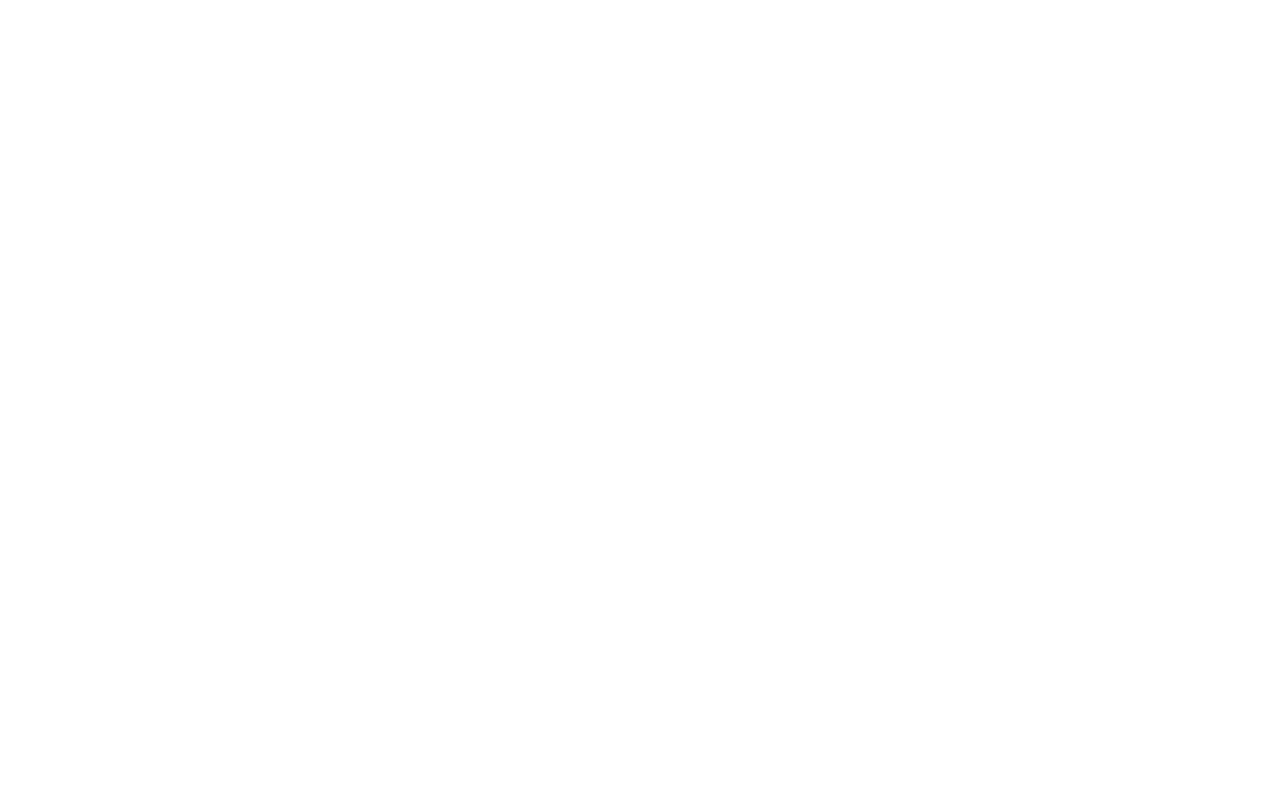
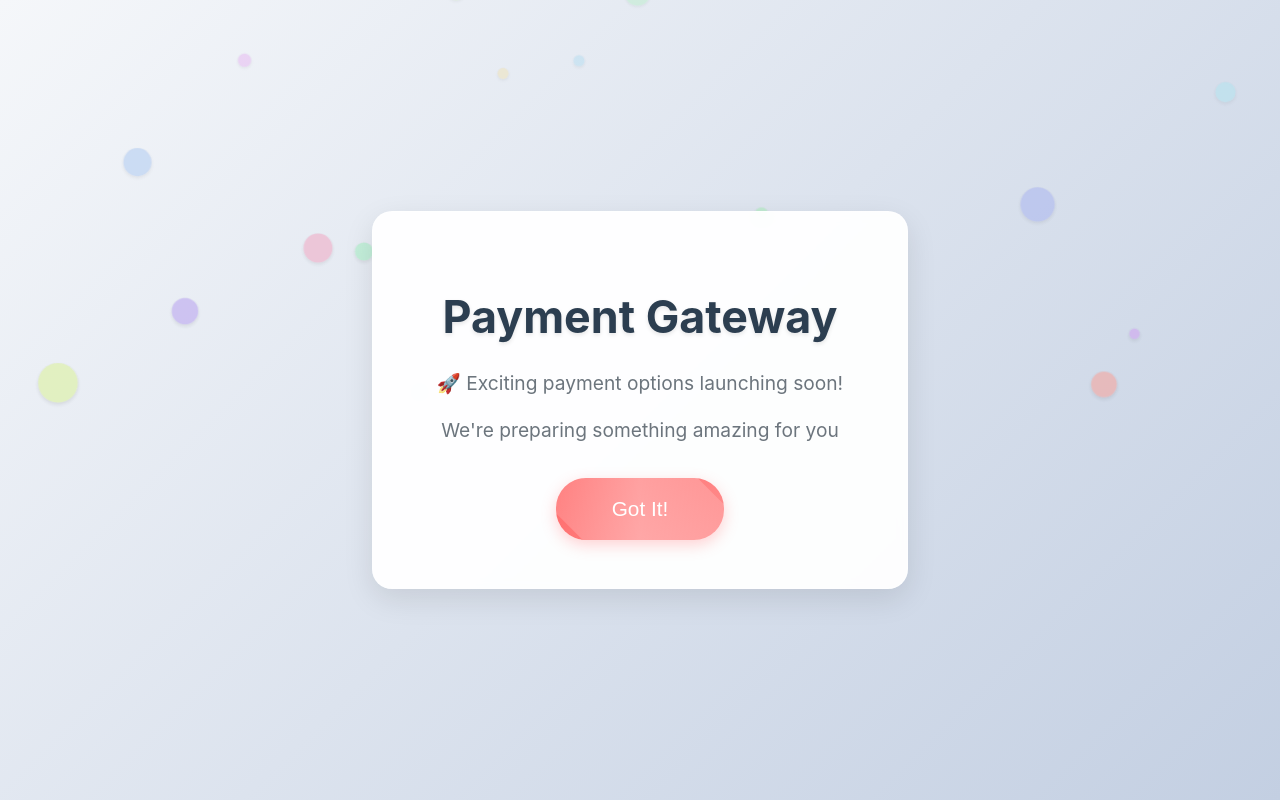
Before and after one commit to karthikdokiparthi/Online_food_ordering_application_Frontend, a React (Create React App) app: page /order-confirmation in a window 1280 px wide. Before the commit this address had no page. Built offline with nearby package versions, Linux system fonts and the light colour scheme; sample sign-in values are in the browser's storage.

Commit message:
feat: Add animated Payment page with bubble effect and navigation

```diff
--- a/src/App.js
+++ b/src/App.js
@@ -11,6 +11,7 @@
 import UserAddress from './features/users/UserAddress';
 import UserProfile from './features/users/UserProfile';
 import PlaceOrder from './features/Cart/PlaceOrder';
+import Payment from './features/Cart/Payment';
 
 // Private Route Component
 const PrivateRoute = ({ children }) => {
@@ -57,6 +58,11 @@
               <PlaceOrder />
             </PrivateRoute>
           } />
+          <Route path='/order-confirmation' element={
+            <PrivateRoute>
+              <Payment />
+            </PrivateRoute>
+          } />
           <Route path='/profile' element={
             <PrivateRoute>
               <UserProfile />
--- /dev/null
+++ b/src/features/Cart/Payment.css
@@ -0,0 +1,168 @@
+/* Payment.css */
+.payment-container {
+    position: fixed;
+    top: 0;
+    left: 0;
+    width: 100%;
+    height: 100%;
+    display: flex;
+    justify-content: center;
+    align-items: center;
+    background: linear-gradient(135deg, #f5f7fa 0%, #c3cfe2 100%);
+    overflow: hidden;
+    z-index: 1000;
+}
+
+.bubble-blast {
+    position: absolute;
+    width: 20px;
+    height: 20px;
+    background: rgba(255, 255, 255, 0.9);
+    border-radius: 50%;
+    animation: bubble-burst 1.5s ease-out forwards;
+    box-shadow: 0 2px 5px rgba(0, 0, 0, 0.1);
+}
+
+@keyframes bubble-burst {
+    0% {
+        transform: scale(0) translate(0, 0);
+        opacity: 1;
+    }
+
+    50% {
+        transform: scale(1) translate(var(--tx), var(--ty));
+        opacity: 0.8;
+    }
+
+    100% {
+        transform: scale(0.2) translate(var(--tx), var(--ty));
+        opacity: 0;
+    }
+}
+
+.payment-content {
+    position: relative;
+    z-index: 2;
+    background: rgba(255, 255, 255, 0.95);
+    padding: 3rem 4rem;
+    border-radius: 20px;
+    box-shadow: 0 10px 30px rgba(0, 0, 0, 0.1);
+    text-align: center;
+    transform: translateY(20px);
+    opacity: 0;
+    animation: content-float 0.8s cubic-bezier(0.23, 1, 0.32, 1) 0.3s forwards;
+    backdrop-filter: blur(5px);
+    border: 1px solid rgba(255, 255, 255, 0.3);
+}
+
+@keyframes content-float {
+    to {
+        transform: translateY(0);
+        opacity: 1;
+    }
+}
+
+.coming-soon-text {
+    margin-bottom: 2rem;
+}
+
+.coming-soon-text h1 {
+    color: #2c3e50;
+    font-size: 2.8rem;
+    margin-bottom: 1.5rem;
+    font-weight: 700;
+    text-shadow: 0 2px 4px rgba(0, 0, 0, 0.1);
+}
+
+.coming-soon-text p {
+    color: #6c757d;
+    font-size: 1.2rem;
+    margin: 1rem 0;
+    line-height: 1.6;
+}
+
+.ok-button {
+    background: linear-gradient(135deg, #ff6b6b 0%, #ff8e8e 100%);
+    color: white;
+    border: none;
+    padding: 1.2rem 3.5rem;
+    font-size: 1.3rem;
+    border-radius: 30px;
+    cursor: pointer;
+    transition: all 0.3s ease;
+    position: relative;
+    overflow: hidden;
+    box-shadow: 0 5px 15px rgba(255, 107, 107, 0.3);
+}
+
+.ok-button::before {
+    content: '';
+    position: absolute;
+    top: -50%;
+    left: -50%;
+    width: 200%;
+    height: 200%;
+    background: linear-gradient(45deg,
+            transparent,
+            rgba(255, 255, 255, 0.3),
+            transparent);
+    transform: rotate(45deg);
+    transition: 0.5s;
+}
+
+.ok-button:hover {
+    transform: translateY(-3px);
+    box-shadow: 0 8px 25px rgba(255, 107, 107, 0.4);
+}
+
+.ok-button:hover::before {
+    animation: button-glow 1.5s ease infinite;
+}
+
+@keyframes button-glow {
+    0% {
+        left: -50%;
+    }
+
+    100% {
+        left: 150%;
+    }
+}
+
+/* Bubble generator */
+@keyframes bubble-float {
+    0% {
+        transform: translateY(0) scale(1);
+        opacity: 1;
+    }
+
+    100% {
+        transform: translateY(-100vh) scale(0.5);
+        opacity: 0;
+    }
+}
+
+.bubble {
+    position: absolute;
+    background: rgba(255, 255, 255, 0.8);
+    border-radius: 50%;
+    animation: bubble-float 4s linear infinite;
+    box-shadow: 0 2px 5px rgba(0, 0, 0, 0.1);
+}
+
+/* Mobile Responsive */
+@media (max-width: 768px) {
+    .payment-content {
+        padding: 2rem;
+        margin: 1rem;
+    }
+
+    .coming-soon-text h1 {
+        font-size: 2rem;
+    }
+
+    .ok-button {
+        padding: 1rem 2.5rem;
+        font-size: 1.1rem;
+    }
+}
--- /dev/null
+++ b/src/features/Cart/Payment.js
@@ -0,0 +1,63 @@
+import React, { useState, useEffect } from 'react';
+import { useNavigate } from 'react-router-dom';
+import './Payment.css';
+
+function Payment() {
+    const navigate = useNavigate();
+    const [bubbles, setBubbles] = useState([]);
+
+    useEffect(() => {
+        const createBubbles = () => {
+            const newBubbles = Array.from({ length: 30 }, (_, i) => ({
+                id: i,
+                size: Math.random() * 30 + 10,
+                left: Math.random() * 100,
+                delay: Math.random() * 2,
+                duration: Math.random() * 3 + 2,
+                color: `hsla(${Math.random() * 360}, 70%, 80%, 0.7)`
+            }));
+            setBubbles(newBubbles);
+        };
+        createBubbles();
+    }, []);
+
+    const handleOK = () => {
+        navigate(-1);
+    };
+
+    return (
+        <div className="payment-container">
+            {bubbles.map(bubble => (
+                <div
+                    key={bubble.id}
+                    className="bubble"
+                    style={{
+                        width: `${bubble.size}px`,
+                        height: `${bubble.size}px`,
+                        left: `${bubble.left}%`,
+                        background: bubble.color,
+                        animationDelay: `${bubble.delay}s`,
+                        animationDuration: `${bubble.duration}s`
+                    }}
+                ></div>
+            ))}
+
+            <div className="payment-content">
+                <div className="coming-soon-text">
+                    <h1>Payment Gateway</h1>
+                    <p>🚀 Exciting payment options launching soon!</p>
+                    <p>We're preparing something amazing for you</p>
+                </div>
+
+                <button
+                    className="ok-button"
+                    onClick={handleOK}
+                >
+                    Got It!
+                </button>
+            </div>
+        </div>
+    );
+}
+
+export default Payment;
```
